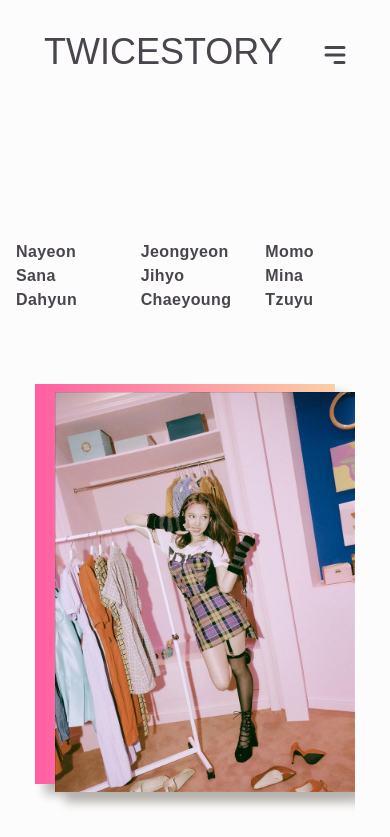
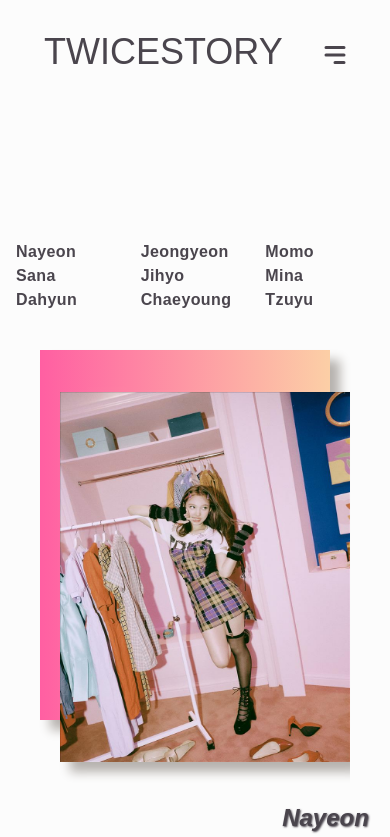
Before and after one commit to Kyawsoe40/twicestory, a React (Create React App) app: page /profiles in a window 390 px wide. Shown: the top 837 px of the page. Built offline with nearby package versions, Linux system fonts and the light colour scheme.

Commit message:
small size fixed

```diff
--- a/src/components/Profiles/Profiles.jsx
+++ b/src/components/Profiles/Profiles.jsx
@@ -46,7 +46,7 @@
             <animated.div style={{...spring,zIndex:10,boxShadow:'10px 10px 10px #B6B2AE'}} className="mx-10 max-xl:mx-6 max-lg:mx-0 max-lg:ml-5 mt-10 relative profile-img" >
               <img style={{zIndex:10,width:'100%',height:'100%'}} src={member.img} alt='nayeon' />
             </animated.div>
-            <div className="mx-0 top-36 max-sm:top-96 absolute profile-img" style={{zIndex:0,backgroundImage: 'linear-gradient(to right,  #ff5fa2,	#fccfa6)'}}></div>
+            <div className="mx-0 top-36 max-sm:top-[350px] absolute profile-img" style={{zIndex:0,backgroundImage: 'linear-gradient(to right,  #ff5fa2,	#fccfa6)'}}></div>
           </div>
           <animated.div className="" style={{...spring2,zIndex:1}}>
             <div className=" text-custom-dark text-lg flex flex-col max-lg:items-end" style={{textShadow:'1px 1px 2px #4A454D'}}>
--- a/src/index.css
+++ b/src/index.css
@@ -91,7 +91,7 @@
         height:500px;
     }
     @media (max-width:639px) {
-        width:300px;
-        height:400px;
+        width:290px;
+        height:370px;
     }
 }
```
